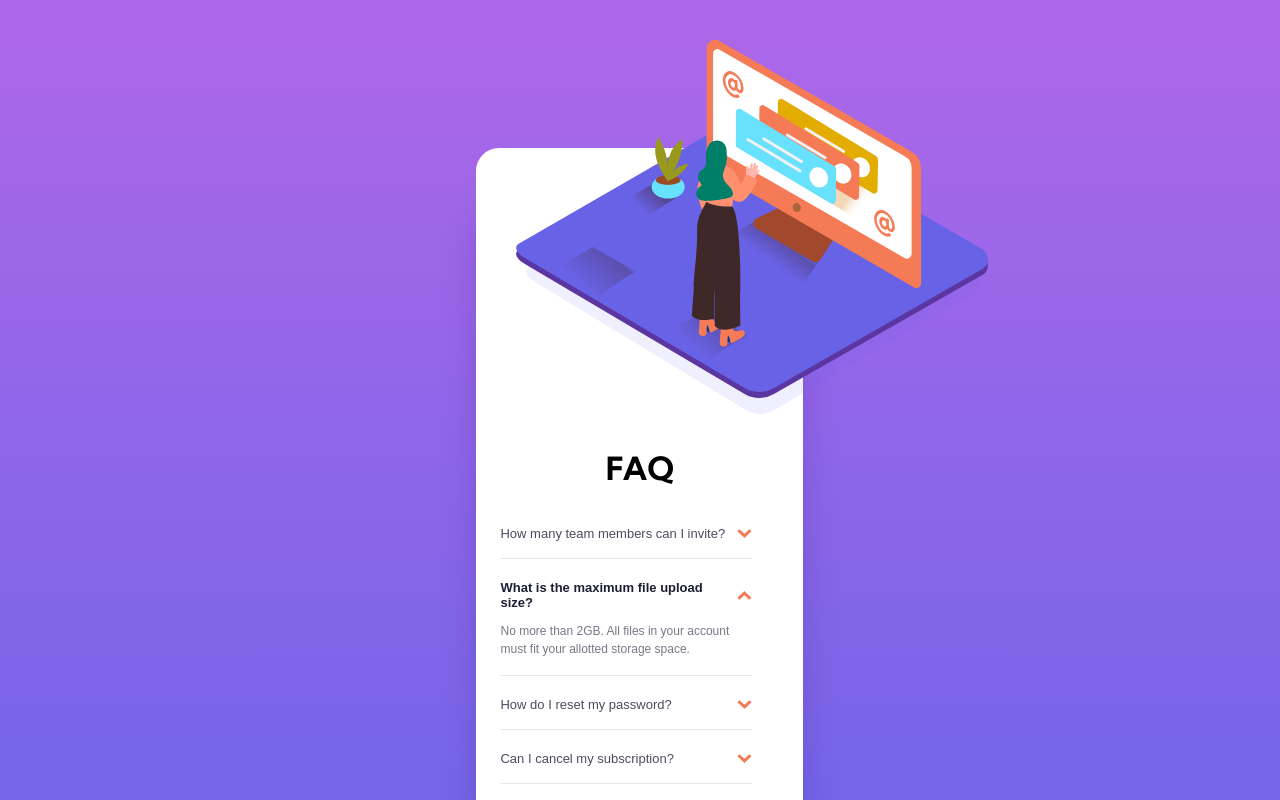
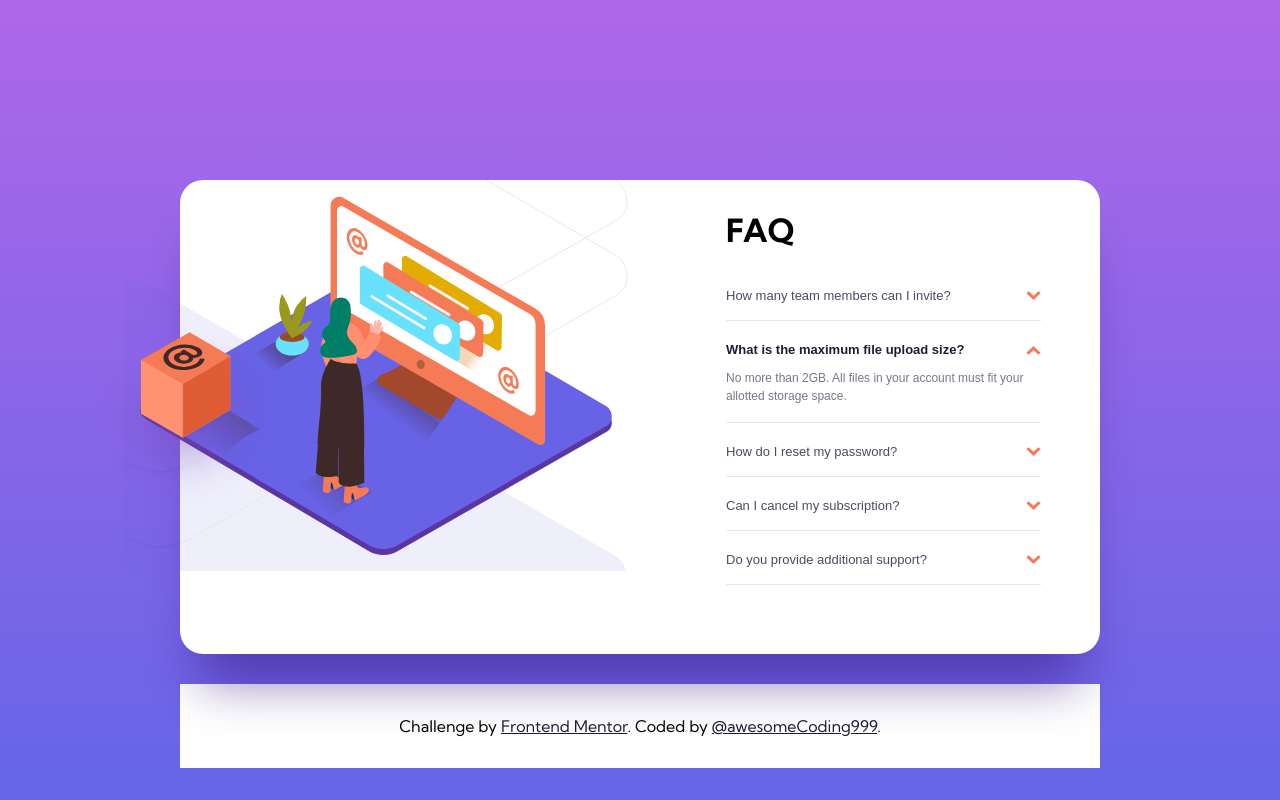
Before and after one commit to awesomeCoding999/frontend-mentor-faq-card, a React (Vite) app: page / in a window 1280 px wide. Shown: the top 800 px of the page. Built offline with nearby package versions, Linux system fonts and the light colour scheme.

Commit message:
feat: adding desktop styles

```diff
--- a/src/components/faq-card/FAQCard.css
+++ b/src/components/faq-card/FAQCard.css
@@ -1,3 +1,7 @@
+.illustration-box {
+  display: none;
+}
+
 .faq-card {
   background-color: var(--white);
   box-shadow: 0px 50px 50px -20px rgba(53, 18, 122, 0.497159);
@@ -83,3 +87,33 @@
   border: none;
   background-color: var(--light-grayish-blue);
 }
+
+@media (min-width: 64em) {
+  .illustration-box {
+    display: block;
+    position: absolute;
+    left: -90px;
+    top: 150px;
+  }
+
+  .card-container {
+    width: 350px;
+  }
+
+  .faq-card {
+    width: 920px;
+    display: flex;
+    justify-content: space-between;
+  }
+
+  .woman-at-desk-img {
+    background: url("../../images/bg-pattern-desktop.svg") no-repeat right;
+    margin-top: 0;
+    margin-left: -80px;
+    background-size: auto;
+  }
+
+  .title {
+    text-align: left;
+  }
+}
--- a/src/components/faq-card/FAQCard.tsx
+++ b/src/components/faq-card/FAQCard.tsx
@@ -3,6 +3,7 @@ import { faqList } from "../../faq";
 import arrowIcon from "../../images/icon-arrow-down.svg";
 import womanAtDeskLarge from "../../images/illustration-woman-online-desktop.svg";
 import womanAtDeskSmall from "../../images/illustration-woman-online-mobile.svg";
+import illustrationBox from "../../images/illustration-box-desktop.svg";
 import "./FAQCard.css";
 
 export const FAQCard = () => {
@@ -19,7 +20,9 @@ export const FAQCard = () => {
   };
 
   return (
-    <main className="faq-card">
+    <main>
+      <div className="faq-card">
+        <img src={illustrationBox} alt="" className="illustration-box" />
         <picture>
           <source media="(min-width: 64em)" srcSet={womanAtDeskLarge} />
           <img
@@ -28,6 +31,7 @@ export const FAQCard = () => {
             alt="woman at desk"
           />
         </picture>
+
         <div className="card-container">
           <h1 className="title">FAQ</h1>
           <ul className="faq-items">
@@ -64,6 +68,7 @@ export const FAQCard = () => {
             ))}
           </ul>
         </div>
+      </div>
     </main>
   );
 };
```
Lines whose indentation alone changed are shown as unchanged.
